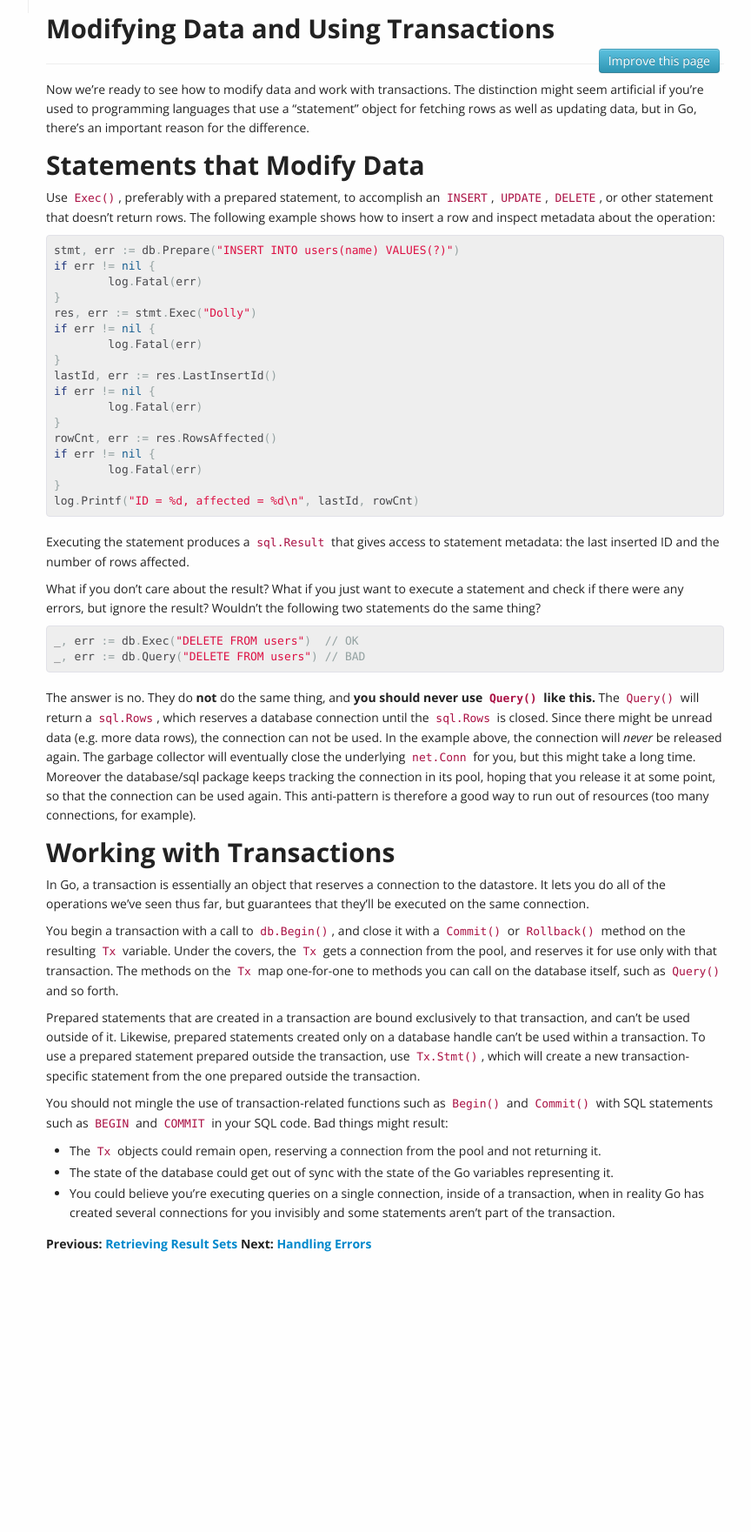
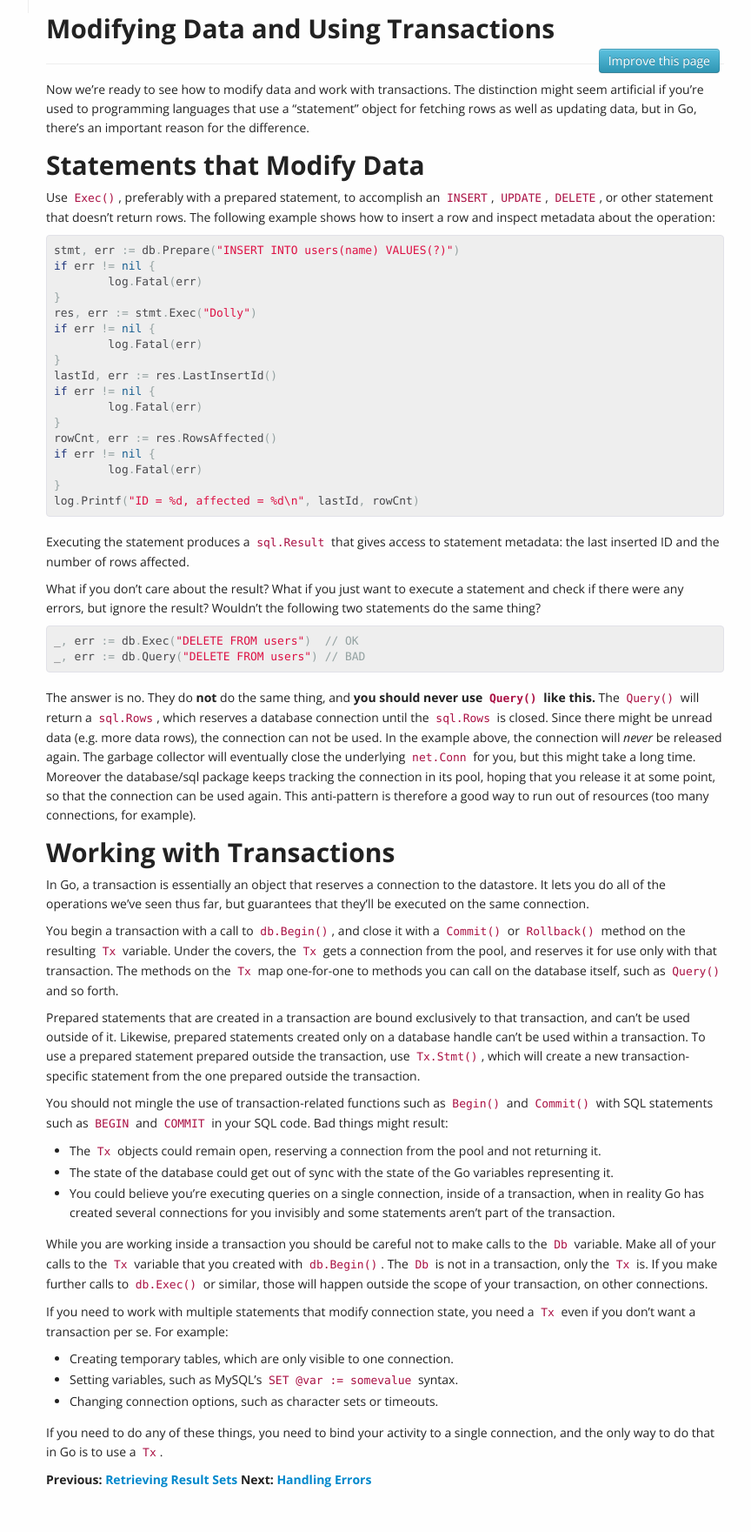
Before and after one commit to VividCortex/go-database-sql-tutorial, a Jekyll site: the page built from modifying.md, in a window 1280 px wide. Shown: the whole page at 87% size, without its empty margins (277-1141 px from the left). Built offline with Jekyll 4.4.1, drawn with Linux system fonts in a browser that asks for light colours; before the commit the page ends 1490 px from its top, so only the background shows below that.

Commit message:
Document txn and cxn state; fix #37

```diff
--- a/modifying.md
+++ b/modifying.md
@@ -87,5 +87,21 @@ code. Bad things might result:
 * The state of the database could get out of sync with the state of the Go variables representing it.
 * You could believe you're executing queries on a single connection, inside of a transaction, when in reality Go has created several connections for you invisibly and some statements aren't part of the transaction.
 
+While you are working inside a transaction you should be careful not to make
+calls to the `Db` variable. Make all of your calls to the `Tx` variable that you
+created with `db.Begin()`. The `Db` is not in a transaction, only the `Tx` is.
+If you make further calls to `db.Exec()` or similar, those will happen outside
+the scope of your transaction, on other connections.
+
+If you need to work with multiple statements that modify connection state, you
+need a `Tx` even if you don't want a transaction per se. For example:
+
+* Creating temporary tables, which are only visible to one connection.
+* Setting variables, such as MySQL's `SET @var := somevalue` syntax.
+* Changing connection options, such as character sets or timeouts.
+
+If you need to do any of these things, you need to bind your activity to a
+single connection, and the only way to do that in Go is to use a `Tx`.
+
 **Previous: [Retrieving Result Sets](retrieving.html)**
 **Next: [Handling Errors](errors.html)**
```
